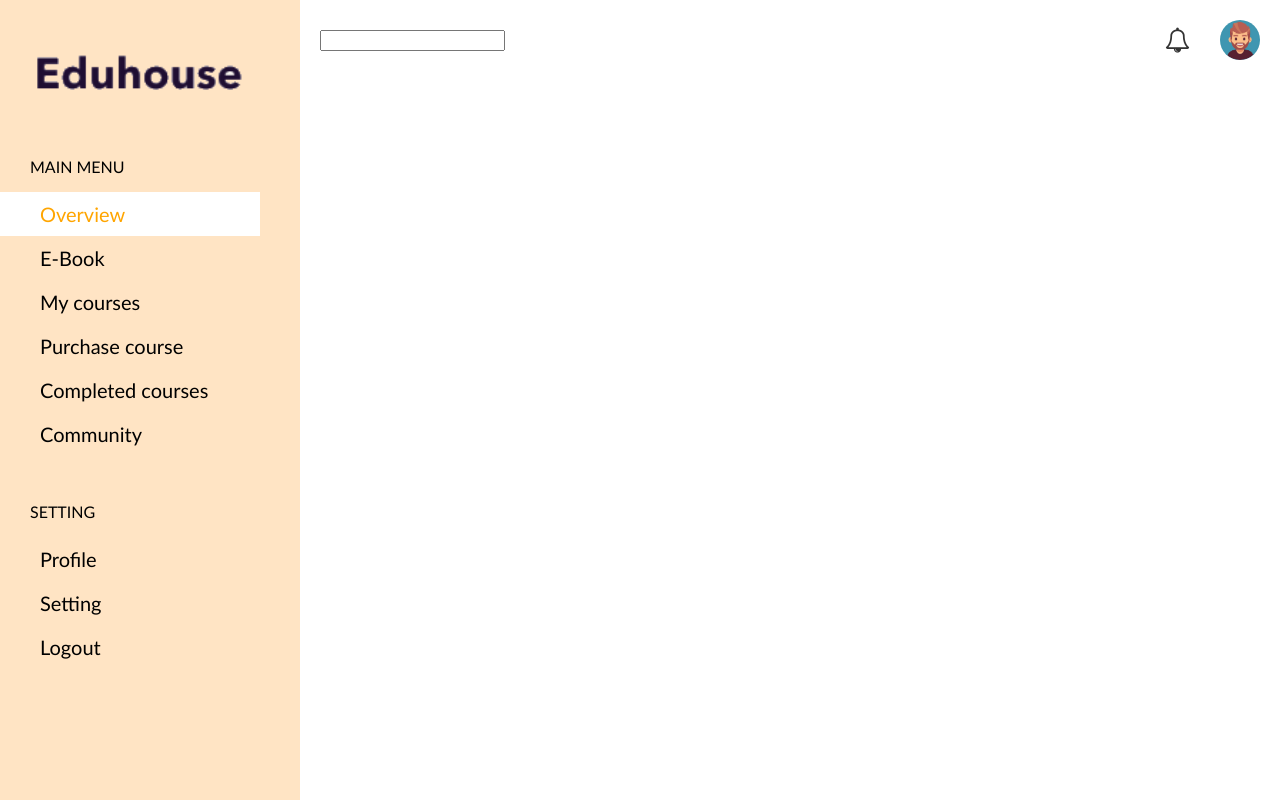
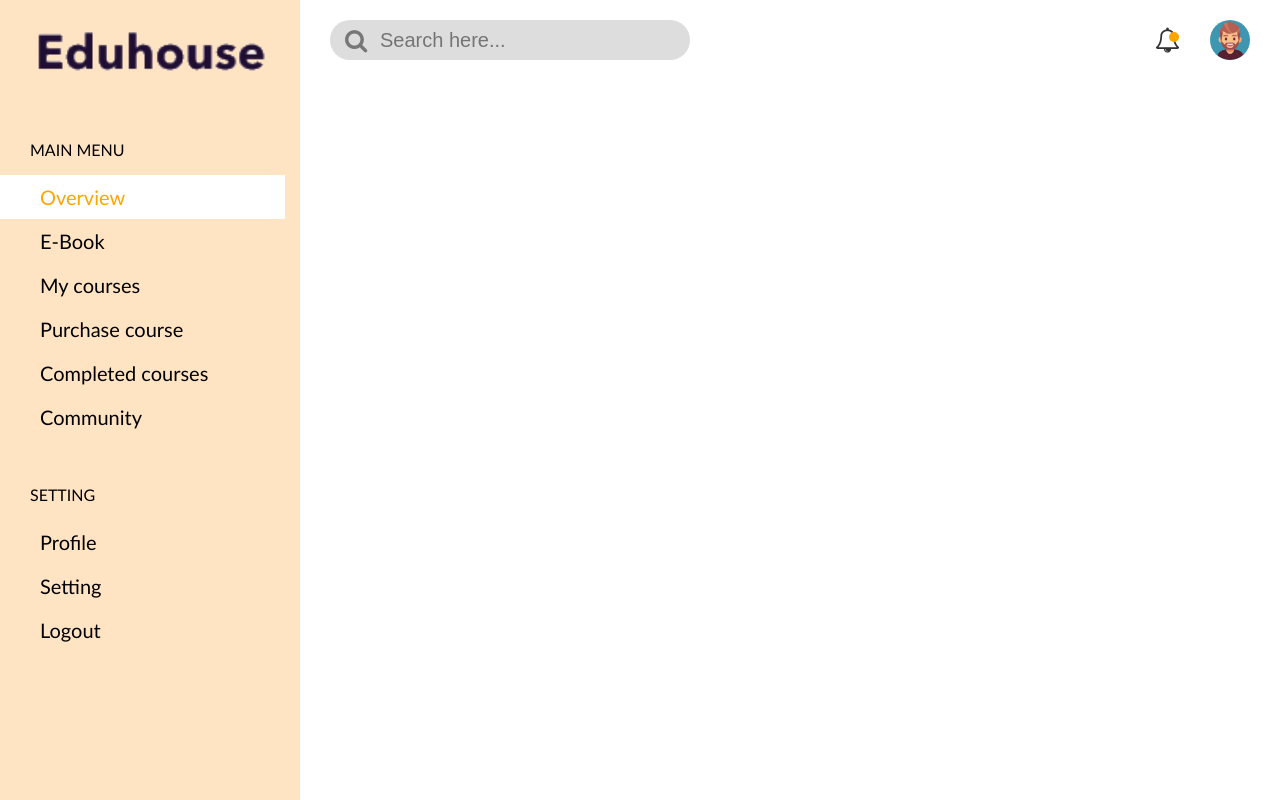
Before and after one commit to Mnde81/eduhouse, a plain HTML site: page index.html in a window 1280 px wide. Drawn offline with Linux system fonts and the light colour scheme.

Commit message:
updated file

```diff
--- a/css/aside.css
+++ b/css/aside.css
@@ -2,7 +2,7 @@ aside {
     display: flex;
     flex-direction: column;
     gap: 30px;
-    padding: 40px;
+    padding: 15px;
     padding-left: 0;
     background-color: bisque;
 
--- a/css/header.css
+++ b/css/header.css
@@ -1,17 +1,35 @@
 .main-header {
     display: flex;
     justify-content: space-between;
-    padding: 20px;
+    padding: 20px 30px;
     align-items: center;
 
 }
 
 .form {
+    position: relative;
 
 }
 
 .form > input {
+    width: 360px;
+    height: 40px;
+    font-size: 20px;
+    padding: 15px 20px 15px 50px;
+    border: none;
+    background-color: #ddd;
+    border-radius: 25px;
 
+
+}
+
+.form > .fa {
+    font-size: 24px;
+    line-height: 30px;
+    color: #777;
+    position: absolute;
+    top: 5px;
+    left: 15px;
 }
 
 .user-block {
@@ -24,6 +42,17 @@
 .notifications {
     font-size: 25px;
     color: #333;
+    position: relative;
+}
+
+.notifications > .bubble {
+    height: 10px;
+    width: 10px;
+    background-color: orange;
+    border-radius: 50%;
+    position: absolute;
+    top: 4px;
+    right: 1px;
 }
 
 .avatar {
@@ -31,3 +60,10 @@
     border-radius: 50%;
 
 }
+
+
+/* position: relative;   //tevui ar kitam aukstesniam elementui, nestatinis
+
+position: absolute;
+top: 10px;
+right: 10px; */
--- a/index.html
+++ b/index.html
@@ -45,10 +45,13 @@
     <main>
         <header class="main-header">
             <form class="form">
-                <input type="text">
+                <input type="text" placeholder="Search here..." value="">
+                <i class="fa fa-search"></i>
             </form>
             <div class="user-block">
-                <i class="fa fa-bell-o notifications"></i>
+                <i class="fa fa-bell-o notifications">
+                    <div class="bubble"></div>
+                </i>
                 <img class="avatar" src="./img/user-avatar.jpg" alt="Avatar">
             </div>
         </header>
```
